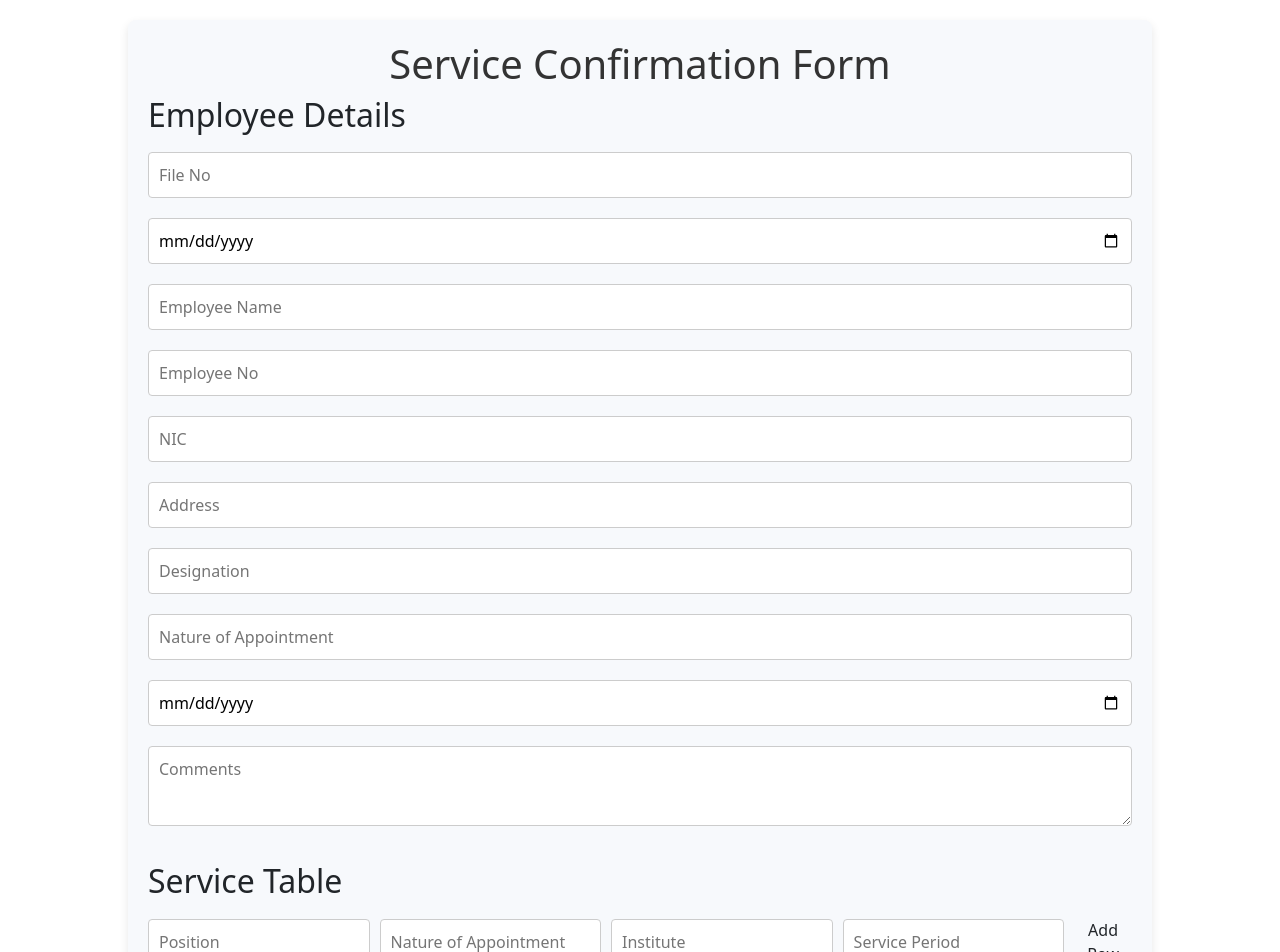
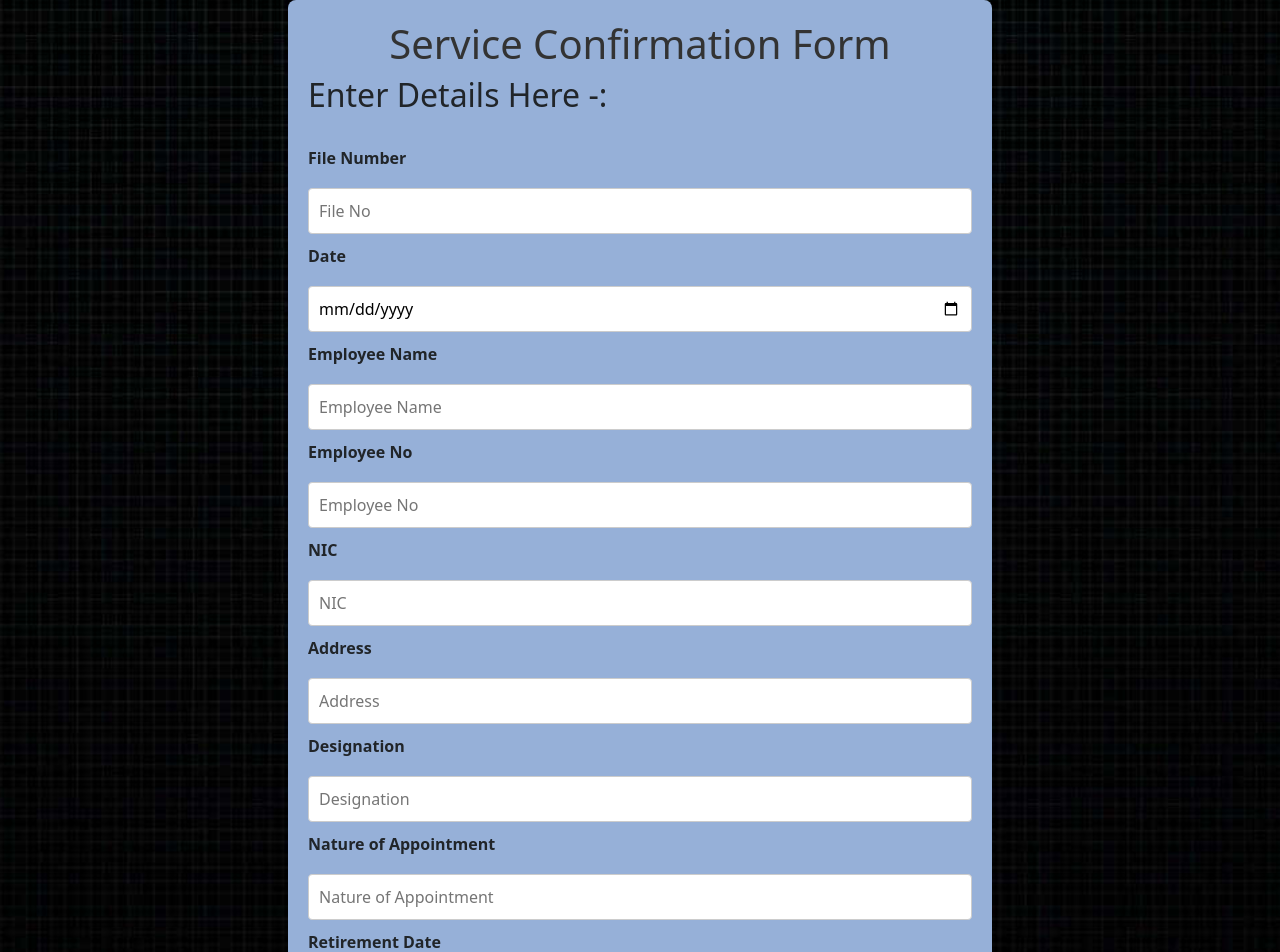
Before and after one commit to it21162114/USDA, a React (Create React App) app in the folder frontend/: page /Form in a window 1280 px wide. Shown: the top 952 px of the page. Built offline with nearby package versions, Linux system fonts and the light colour scheme; the HTML template or start-up script is replaced by a standard one.

Commit message:
2024.11.21

```diff
--- a/frontend/src/Components/Form.css
+++ b/frontend/src/Components/Form.css
@@ -1,9 +1,9 @@
 .form-container {
-    width: 80%;
-    margin: 20px auto;
+    width: 55%;
+    margin: 0px auto;
     padding: 20px;
     border-radius: 8px;
-    background-color: #f7f9fc;
+    background-color: #96b0d8;
     box-shadow: 0px 4px 10px rgba(0, 0, 0, 0.1);
   }
 
@@ -67,3 +67,7 @@
     background-color: #2196f3;
     color: white;
   }
+
+  .form-label {
+    font-weight: bold;
+  }
--- a/frontend/src/Components/Form.js
+++ b/frontend/src/Components/Form.js
@@ -1,6 +1,7 @@
 import React, { useState } from "react";
 import axios from "axios";
 import "./Form.css"; // Assuming you're using an external CSS file for styles
+import backgroundImage from '../img/letterformbg.jpg';
 
 const Form = () => {
   const [formData, setFormData] = useState({
@@ -67,11 +68,18 @@ const Form = () => {
   };
 
   return (
+    <div className="App1" style={{
+      backgroundImage: `url(${backgroundImage})`,
+      backgroundSize: 'cover',
+      backgroundPosition: 'center'
+    }}>
     <div className="form-container">
       <h1 className="form-header">Service Confirmation Form</h1>
       <form onSubmit={handleSubmit} className="form">
         <div className="form-section">
-          <h2>Employee Details</h2>
+          <h2>Enter Details Here -:</h2>
+          <br></br>
+          <label className="form-label">File Number</label>
           <input
             name="fileNo"
             placeholder="File No"
@@ -80,6 +88,7 @@ const Form = () => {
             required
             className="form-input"
           />
+          <label className="form-label">Date</label>
           <input
             name="date"
             type="date"
@@ -88,6 +97,7 @@ const Form = () => {
             required
             className="form-input"
           />
+          <label className="form-label">Employee Name</label>
           <input
             name="employeeName"
             placeholder="Employee Name"
@@ -96,6 +106,7 @@ const Form = () => {
             required
             className="form-input"
           />
+          <label className="form-label">Employee No</label>
           <input
             name="employeeNo"
             placeholder="Employee No"
@@ -104,6 +115,7 @@ const Form = () => {
             required
             className="form-input"
           />
+          <label className="form-label">NIC</label>
           <input
             name="nic"
             placeholder="NIC"
@@ -112,6 +124,7 @@ const Form = () => {
             required
             className="form-input"
           />
+          <label className="form-label">Address</label>
           <input
             name="address"
             placeholder="Address"
@@ -120,6 +133,7 @@ const Form = () => {
             required
             className="form-input"
           />
+          <label className="form-label">Designation</label>
           <input
             name="designation"
             placeholder="Designation"
@@ -128,6 +142,7 @@ const Form = () => {
             required
             className="form-input"
           />
+          <label className="form-label">Nature of Appointment</label>
           <input
             name="natureOfAppointment"
             placeholder="Nature of Appointment"
@@ -136,6 +151,7 @@ const Form = () => {
             required
             className="form-input"
           />
+          <label className="form-label">Retirement Date</label>
           <input
             name="retirementDate"
             type="date"
@@ -144,6 +160,7 @@ const Form = () => {
             required
             className="form-input"
           />
+          <label className="form-label">Comments</label>
           <textarea
             name="comments"
             placeholder="Comments"
@@ -188,7 +205,7 @@ const Form = () => {
               required
               className="form-input"
             />
-            <button type="button" onClick={addRow} className="btn btn-add">
+            <button type="button" onClick={addRow} className="btn1 btn-add">
               Add Row
             </button>
           </div>
@@ -202,10 +219,12 @@ const Form = () => {
         </div>
 
         <button type="submit" className="btn1 btn-submit1">
+
           Generate PDF
         </button>
       </form>
     </div>
+  </div>
   );
 };
 
```
Also changed, not shown: frontend/src/img/letterformbg.jpg (added), 1 other file (tests, documents, lock files or other folders).
